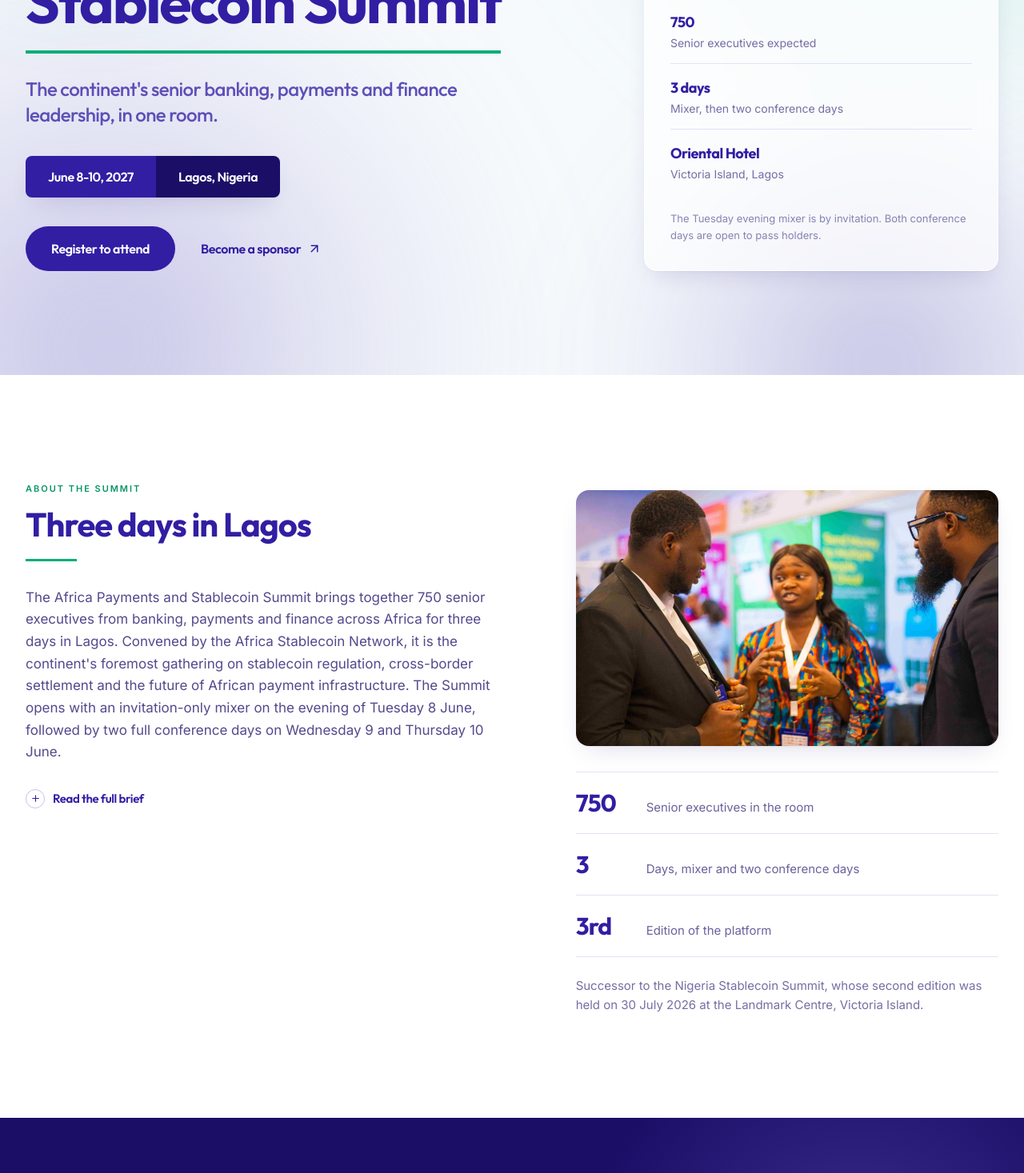
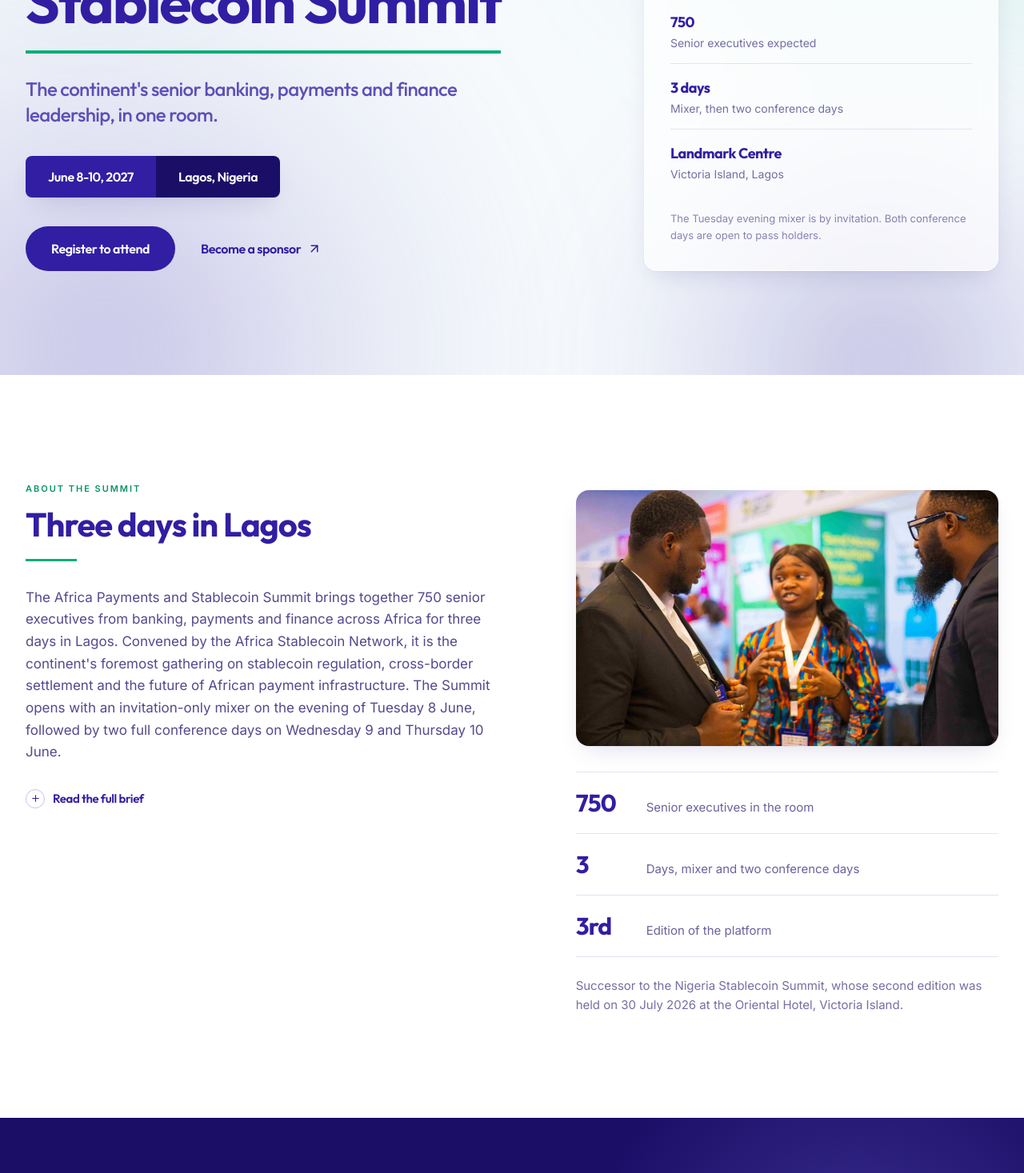
Before and after one commit to Flincap/ASN-Summit, a React (Vite) app: page / in a window 1280 px wide. Shown: the part 331-1798 px from the top of the page at 80% size. Built offline with nearby package versions, Linux system fonts and the light colour scheme.

Commit message:
Add files via upload

```diff
--- a/src/sections/AboutSection.tsx
+++ b/src/sections/AboutSection.tsx
@@ -3,7 +3,6 @@
 import { useInView } from "react-intersection-observer";
 import { Minus, Plus } from "lucide-react";
 import SectionHeading from "../components/SectionHeading";
-import { event } from "../data/event";
 
 const facts = [
   { value: "750", label: "Senior executives in the room" },
@@ -112,8 +111,7 @@
 
             <p className="mt-6 text-[15px] leading-relaxed text-ink/60">
               Successor to the Nigeria Stablecoin Summit, whose second edition
-              was held on 30 July 2026 at the {event.venue.split(",")[0]},
-              Victoria Island.
+              was held on 30 July 2026 at the Oriental Hotel, Victoria Island.
             </p>
           </motion.div>
         </div>
--- a/src/sections/HeroSection.tsx
+++ b/src/sections/HeroSection.tsx
@@ -8,7 +8,7 @@
 const glance = [
   { value: "750", label: "Senior executives expected" },
   { value: "3 days", label: "Mixer, then two conference days" },
-  { value: "Oriental Hotel", label: "Victoria Island, Lagos" },
+  { value: "Landmark Centre", label: "Victoria Island, Lagos" },
 ];
 
 type CountdownRender = {
```
